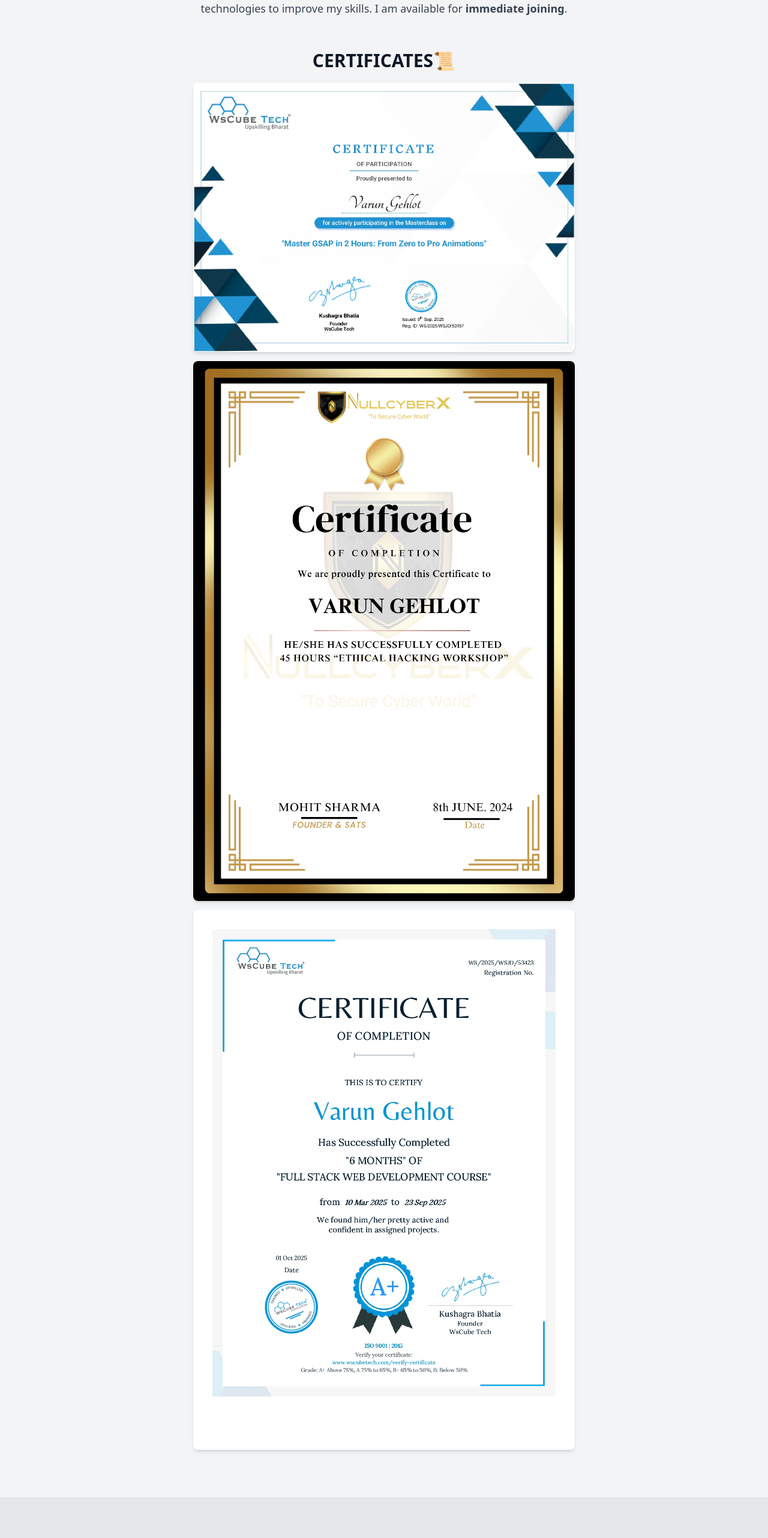
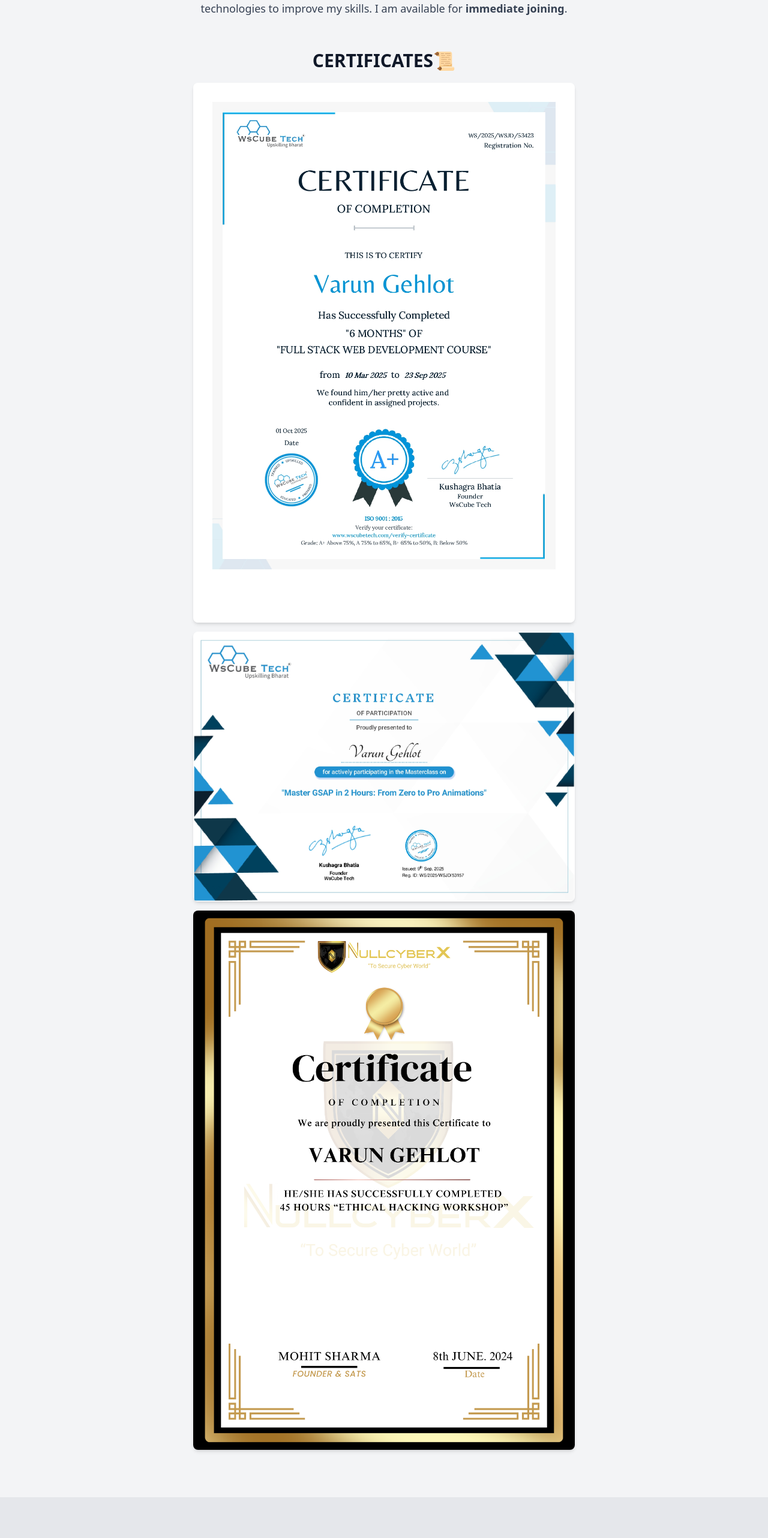
Before and after one commit to Varun1023/Portfolio, a React (Vite) app: page / in a window 1280 px wide. Shown: the part 2900-5464 px from the top of the page at 60% size. Built offline with nearby package versions, Linux system fonts and the light colour scheme.

Commit message:
position

```diff
--- a/src/App.jsx
+++ b/src/App.jsx
@@ -151,6 +151,12 @@
         </div>
         <div className="certificates max-w-4xl mx-auto px-6 mt-[50px] text-center">
           <h1 className='text-[30px] font-bold  '>CERTIFICATES📜</h1>
+
+          <img src="/Images/certificate1.jpg"
+           alt="Certificate 3"
+           className="m-[15px] w-[75%] mx-auto rounded-lg shadow-md"
+           />
+
           <img
             src="/Images/certificate.jpg"
             alt="Certificate 1"
@@ -162,7 +168,7 @@
             className="m-[15px] w-[75%] mx-auto rounded-lg shadow-md"
           />
 
-          <img src="/Images/certificate1.jpg" alt="Certificate 3"  className="m-[15px] w-[75%] mx-auto rounded-lg shadow-md"/>
+
         </div>
       </section>
 
```
